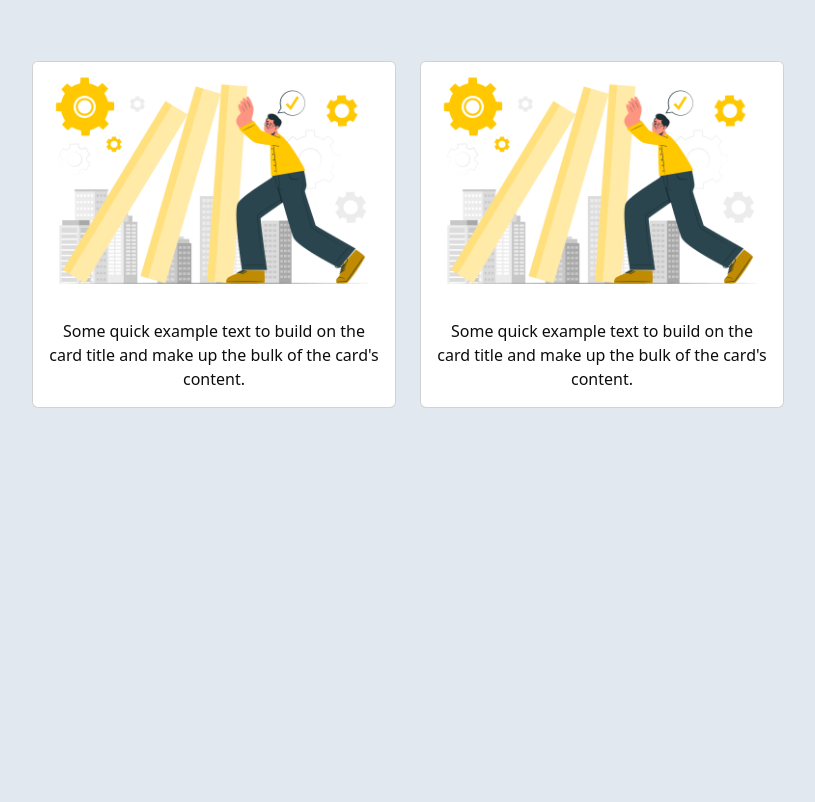
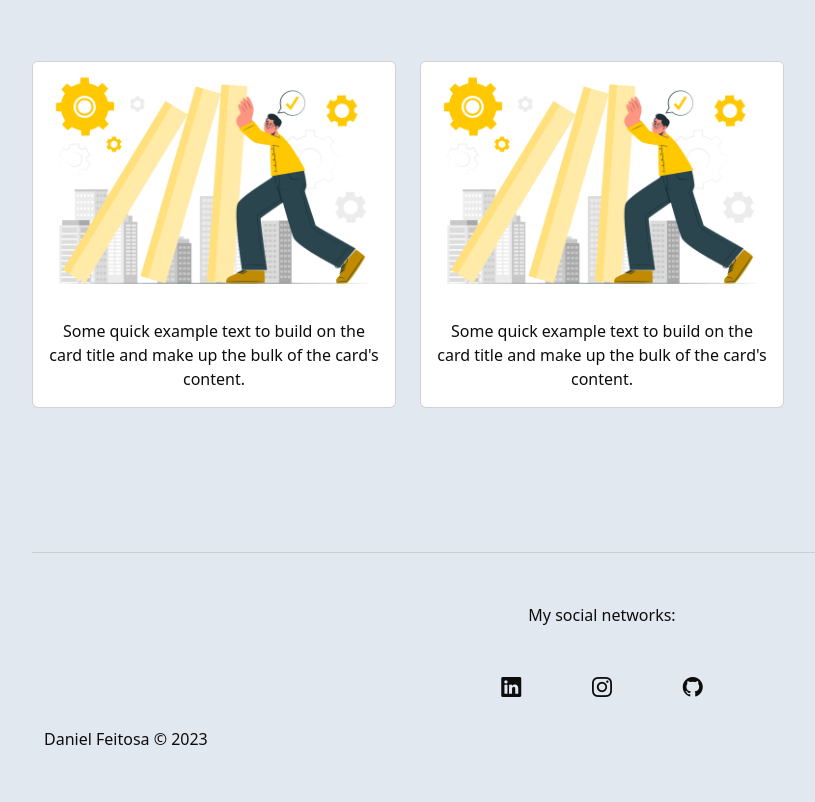
Before and after one commit to danielfeitosa4/beginnerJavascriptProjects, a plain HTML site: page index.html in a window 1280 px wide. Shown: the part 1907-2709 px from the top of the page, without its empty margins (38-853 px from the left). Before the commit the page ends 2459 px from the top, so only its background shows below. Drawn offline with nearby package versions, Linux system fonts and the light colour scheme.

Commit message:
estruturando e estilizando o footer

```diff
--- a/css/styles.css
+++ b/css/styles.css
@@ -87,3 +87,32 @@ body {
 #main .card {
   margin-bottom: 4rem;
 }
+
+/* FOOTER */
+/* FOOTER */
+footer {
+  border-top: 1px solid #CCC;
+  height: 250px;
+  padding: 30px;
+}
+
+footer i {
+  font-size: 20px;
+}
+
+#social-icons-container {
+  padding: 25px;
+}
+
+#social-icons-container div {
+  text-align: center;
+}
+
+footer p {
+  text-align: center;
+  margin: 20px;
+}
+
+a:hover i {
+  color: #C1B696;
+}
--- a/index.html
+++ b/index.html
@@ -11,6 +11,8 @@
   <link rel="stylesheet" href="./css/styles.css">
   <!-- BOOTSTRAP JAVASCRIPT -->
   <script src="https://cdn.jsdelivr.net/npm/bootstrap@5.3.0-alpha3/dist/js/bootstrap.bundle.min.js" integrity="sha384-ENjdO4Dr2bkBIFxQpeoTz1HIcje39Wm4jDKdf19U8gI4ddQ3GYNS7NTKfAdVQSZe" crossorigin="anonymous"></script>
+  <!-- Bootstrap icons -->
+  <link rel="stylesheet" href="https://cdn.jsdelivr.net/npm/bootstrap-icons@1.10.4/font/bootstrap-icons.css">
   <!-- FONTS -->
   <link rel="preconnect" href="https://fonts.googleapis.com">
   <link rel="preconnect" href="https://fonts.gstatic.com" crossorigin>
@@ -146,6 +148,21 @@
       </div>
     </div>
   </main>
-
+  <!-- FOOTER -->
+  <footer class="container">
+    <p class="secondary-color">My social networks:</p>
+    <div class="row justify-content-center" id="social-icons-container">
+      <div class="col-1">
+        <a href="https://www.linkedin.com/in/daniel-feitosa/"><i class="bi bi-linkedin secondary-color"></i></a>
+      </div>
+      <div class="col-1">
+        <a href="https://www.instagram.com/dan_feitosa4/?next=%2F"><i class="bi bi-instagram secondary-color"></i></a>
+      </div>
+      <div class="col-1">
+        <a href="https://github.com/danielfeitosa4"><i class="bi bi-github secondary-color"></i></a>
+      </div>
+    </div>
+    <div class="secondary-color">Daniel Feitosa &copy; 2023</div>
+  </footer>
 </body>
 </html>
```
